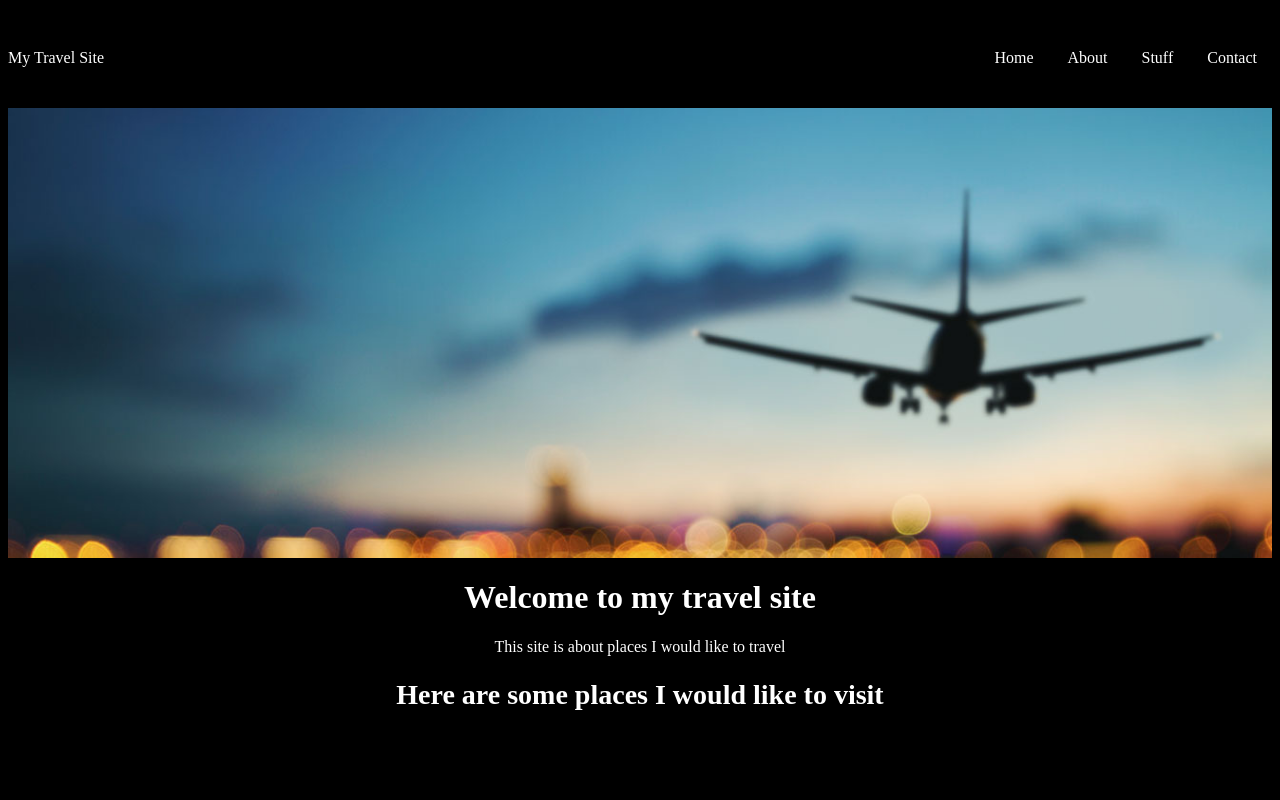
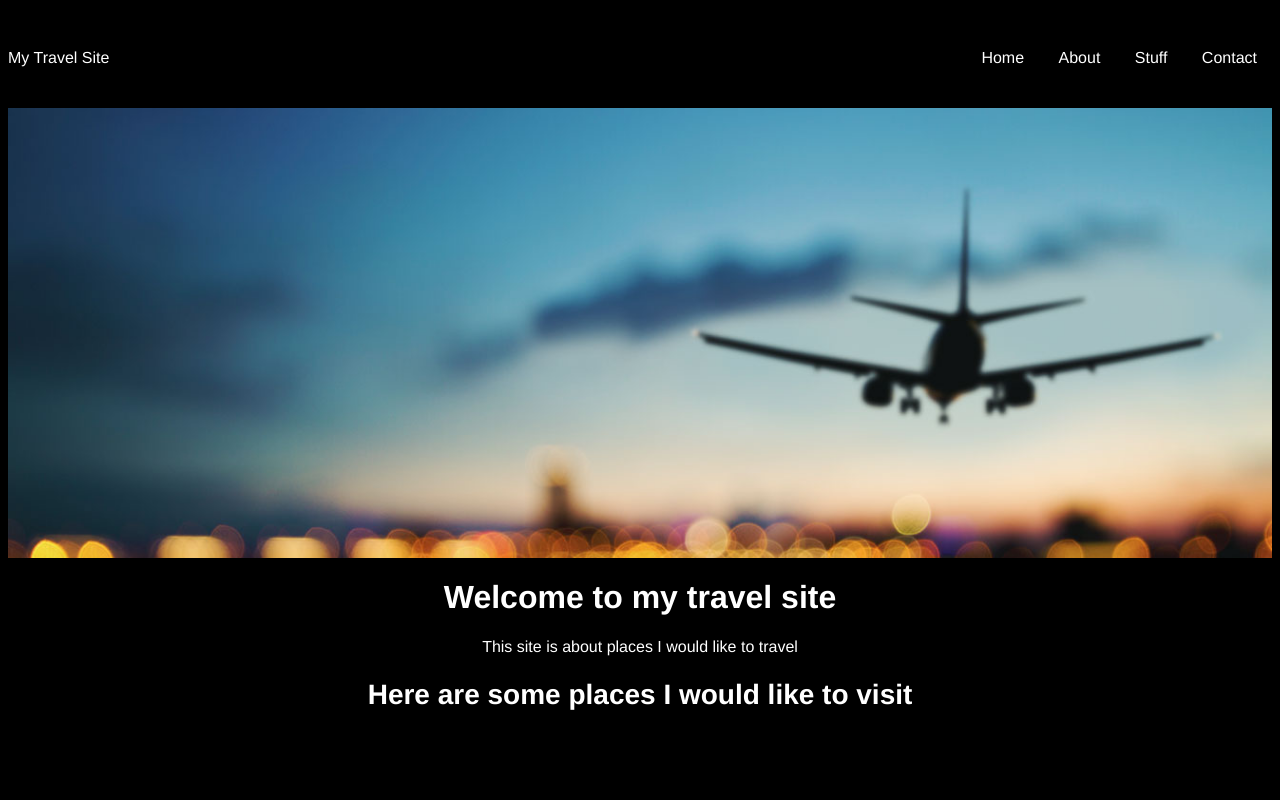
Before and after one commit to tiy-eric/travel_site_styled, a plain HTML site: page index.html in a window 1280 px wide. Shown: the top 800 px of the page. Drawn offline with Linux system fonts and the light colour scheme.

Commit message:
correct copy of travel site

```diff
--- a/assets/stylesheets/travel.css
+++ b/assets/stylesheets/travel.css
@@ -19,8 +19,8 @@ Set some common styles for the body of the page
 body {
   background-color: black;
   color: white;
-  font-style: helvetica;
-  font-size: 16;
+  font-family: helvetica;
+  font-size: 16px;
 }
 
 /*
```
